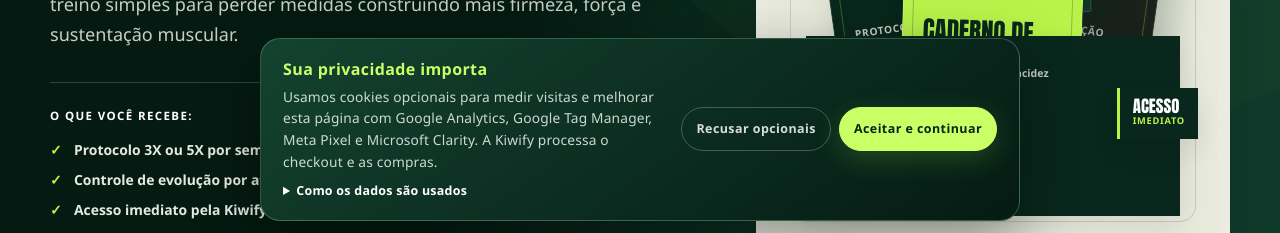
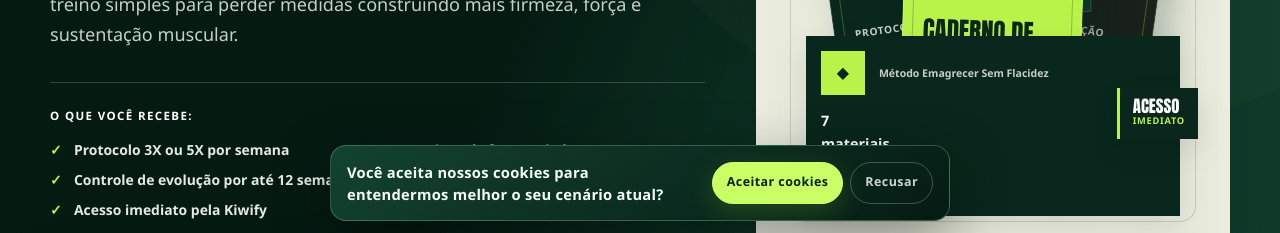
Before and after one commit to fitnessbusinessschooloficial-dev/protocolo-antiflacidez, a website: page index.html in a window 1280 px wide. Shown: the part 567-800 px from the top of the page. Drawn offline with Linux system fonts and the light colour scheme.

Commit message:
Simplifica banner de cookies nas três páginas

```diff
--- a/quiz/src/tracking.css
+++ b/quiz/src/tracking.css
@@ -11,9 +11,9 @@
   bottom: max(12px, env(safe-area-inset-bottom));
   left: 12px;
   width: auto;
-  max-width: 760px;
+  max-width: 620px;
   margin-inline: auto;
-  padding: 18px;
+  padding: 14px;
   overflow: hidden;
   color: #f4fff9;
   font-family: inherit;
@@ -23,7 +23,7 @@
     linear-gradient(145deg, rgba(20, 67, 49, 0.98), rgba(5, 27, 20, 0.99)),
     #071e16;
   border: 1px solid rgba(173, 255, 199, 0.25);
-  border-radius: 20px;
+  border-radius: 16px;
   box-shadow: 0 20px 60px rgba(0, 0, 0, 0.38);
   opacity: 0;
   transform: translateY(18px);
@@ -47,11 +47,11 @@
 
 .paf-consent__copy strong {
   display: block;
-  margin: 0 0 6px;
-  color: #caff65;
-  font-size: 1rem;
-  line-height: 1.3;
-  letter-spacing: 0.025em;
+  margin: 0;
+  color: #f4fff9;
+  font-size: 0.92rem;
+  line-height: 1.5;
+  letter-spacing: 0.018em;
 }
 
 .paf-consent__copy p {
@@ -86,14 +86,14 @@
 .paf-consent__actions {
   display: grid;
   grid-template-columns: 1fr;
-  gap: 8px;
-  margin-top: 14px;
+  gap: 7px;
+  margin-top: 12px;
 }
 
 .paf-consent__actions button,
 .paf-privacy-trigger {
-  min-height: 44px;
-  padding: 10px 14px;
+  min-height: 42px;
+  padding: 9px 14px;
   font: inherit;
   font-size: 0.78rem;
   font-weight: 800;
@@ -113,9 +113,10 @@
 }
 
 .paf-consent__reject {
-  color: rgba(255, 255, 255, 0.84);
+  color: rgba(255, 255, 255, 0.8);
   background: transparent;
   border: 1px solid rgba(255, 255, 255, 0.24);
+  box-shadow: none;
 }
 
 .paf-consent__accept {
@@ -154,9 +155,9 @@
   .paf-consent {
     display: grid;
     grid-template-columns: minmax(0, 1fr) auto;
-    gap: 22px;
+    gap: 18px;
     align-items: center;
-    padding: 20px 22px;
+    padding: 15px 16px;
   }
 
   .paf-consent__actions {
--- a/src/tracking.css
+++ b/src/tracking.css
@@ -11,9 +11,9 @@
   bottom: max(12px, env(safe-area-inset-bottom));
   left: 12px;
   width: auto;
-  max-width: 760px;
+  max-width: 620px;
   margin-inline: auto;
-  padding: 18px;
+  padding: 14px;
   overflow: hidden;
   color: #f4fff9;
   font-family: inherit;
@@ -23,7 +23,7 @@
     linear-gradient(145deg, rgba(20, 67, 49, 0.98), rgba(5, 27, 20, 0.99)),
     #071e16;
   border: 1px solid rgba(173, 255, 199, 0.25);
-  border-radius: 20px;
+  border-radius: 16px;
   box-shadow: 0 20px 60px rgba(0, 0, 0, 0.38);
   opacity: 0;
   transform: translateY(18px);
@@ -47,11 +47,11 @@
 
 .paf-consent__copy strong {
   display: block;
-  margin: 0 0 6px;
-  color: #caff65;
-  font-size: 1rem;
-  line-height: 1.3;
-  letter-spacing: 0.025em;
+  margin: 0;
+  color: #f4fff9;
+  font-size: 0.92rem;
+  line-height: 1.5;
+  letter-spacing: 0.018em;
 }
 
 .paf-consent__copy p {
@@ -86,14 +86,14 @@
 .paf-consent__actions {
   display: grid;
   grid-template-columns: 1fr;
-  gap: 8px;
-  margin-top: 14px;
+  gap: 7px;
+  margin-top: 12px;
 }
 
 .paf-consent__actions button,
 .paf-privacy-trigger {
-  min-height: 44px;
-  padding: 10px 14px;
+  min-height: 42px;
+  padding: 9px 14px;
   font: inherit;
   font-size: 0.78rem;
   font-weight: 800;
@@ -113,9 +113,10 @@
 }
 
 .paf-consent__reject {
-  color: rgba(255, 255, 255, 0.84);
+  color: rgba(255, 255, 255, 0.8);
   background: transparent;
   border: 1px solid rgba(255, 255, 255, 0.24);
+  box-shadow: none;
 }
 
 .paf-consent__accept {
@@ -154,9 +155,9 @@
   .paf-consent {
     display: grid;
     grid-template-columns: minmax(0, 1fr) auto;
-    gap: 22px;
+    gap: 18px;
     align-items: center;
-    padding: 20px 22px;
+    padding: 15px 16px;
   }
 
   .paf-consent__actions {
--- a/src/tracking.js
+++ b/src/tracking.js
@@ -600,26 +600,16 @@
     panel.hidden = true;
     panel.innerHTML = `
       <div class="paf-consent__copy">
-        <strong id="paf-consent-title">Sua privacidade importa</strong>
-        <p>
-          Usamos cookies opcionais para medir visitas e melhorar esta página com Google Analytics,
-          Google Tag Manager, Meta Pixel e Microsoft Clarity. A Kiwify processa o checkout e as compras.
-        </p>
-        <details>
-          <summary>Como os dados são usados</summary>
-          <p>
-            Medimos navegação, rolagem, tempo, cliques, reprodução da VSL e avanço no quiz. Não
-            enviamos às plataformas as respostas individuais do quiz, nome, e-mail ou telefone.
-            Você pode mudar sua escolha a qualquer momento em “Privacidade”.
-          </p>
-        </details>
+        <strong id="paf-consent-title">
+          Você aceita nossos cookies para entendermos melhor o seu cenário atual?
+        </strong>
       </div>
       <div class="paf-consent__actions">
+        <button type="button" class="paf-consent__accept" data-consent-accept>
+          Aceitar cookies
+        </button>
         <button type="button" class="paf-consent__reject" data-consent-reject>
-          Recusar opcionais
-        </button>
-        <button type="button" class="paf-consent__accept" data-consent-accept>
-          Aceitar e continuar
+          Recusar
         </button>
       </div>
     `;
--- a/vsl/src/tracking.css
+++ b/vsl/src/tracking.css
@@ -11,9 +11,9 @@
   bottom: max(12px, env(safe-area-inset-bottom));
   left: 12px;
   width: auto;
-  max-width: 760px;
+  max-width: 620px;
   margin-inline: auto;
-  padding: 18px;
+  padding: 14px;
   overflow: hidden;
   color: #f4fff9;
   font-family: inherit;
@@ -23,7 +23,7 @@
     linear-gradient(145deg, rgba(20, 67, 49, 0.98), rgba(5, 27, 20, 0.99)),
     #071e16;
   border: 1px solid rgba(173, 255, 199, 0.25);
-  border-radius: 20px;
+  border-radius: 16px;
   box-shadow: 0 20px 60px rgba(0, 0, 0, 0.38);
   opacity: 0;
   transform: translateY(18px);
@@ -47,11 +47,11 @@
 
 .paf-consent__copy strong {
   display: block;
-  margin: 0 0 6px;
-  color: #caff65;
-  font-size: 1rem;
-  line-height: 1.3;
-  letter-spacing: 0.025em;
+  margin: 0;
+  color: #f4fff9;
+  font-size: 0.92rem;
+  line-height: 1.5;
+  letter-spacing: 0.018em;
 }
 
 .paf-consent__copy p {
@@ -86,14 +86,14 @@
 .paf-consent__actions {
   display: grid;
   grid-template-columns: 1fr;
-  gap: 8px;
-  margin-top: 14px;
+  gap: 7px;
+  margin-top: 12px;
 }
 
 .paf-consent__actions button,
 .paf-privacy-trigger {
-  min-height: 44px;
-  padding: 10px 14px;
+  min-height: 42px;
+  padding: 9px 14px;
   font: inherit;
   font-size: 0.78rem;
   font-weight: 800;
@@ -113,9 +113,10 @@
 }
 
 .paf-consent__reject {
-  color: rgba(255, 255, 255, 0.84);
+  color: rgba(255, 255, 255, 0.8);
   background: transparent;
   border: 1px solid rgba(255, 255, 255, 0.24);
+  box-shadow: none;
 }
 
 .paf-consent__accept {
@@ -154,9 +155,9 @@
   .paf-consent {
     display: grid;
     grid-template-columns: minmax(0, 1fr) auto;
-    gap: 22px;
+    gap: 18px;
     align-items: center;
-    padding: 20px 22px;
+    padding: 15px 16px;
   }
 
   .paf-consent__actions {
```
Also changed, not shown: quiz/src/tracking.js (+7 -17 lines), vsl/src/tracking.js (+7 -17 lines).
